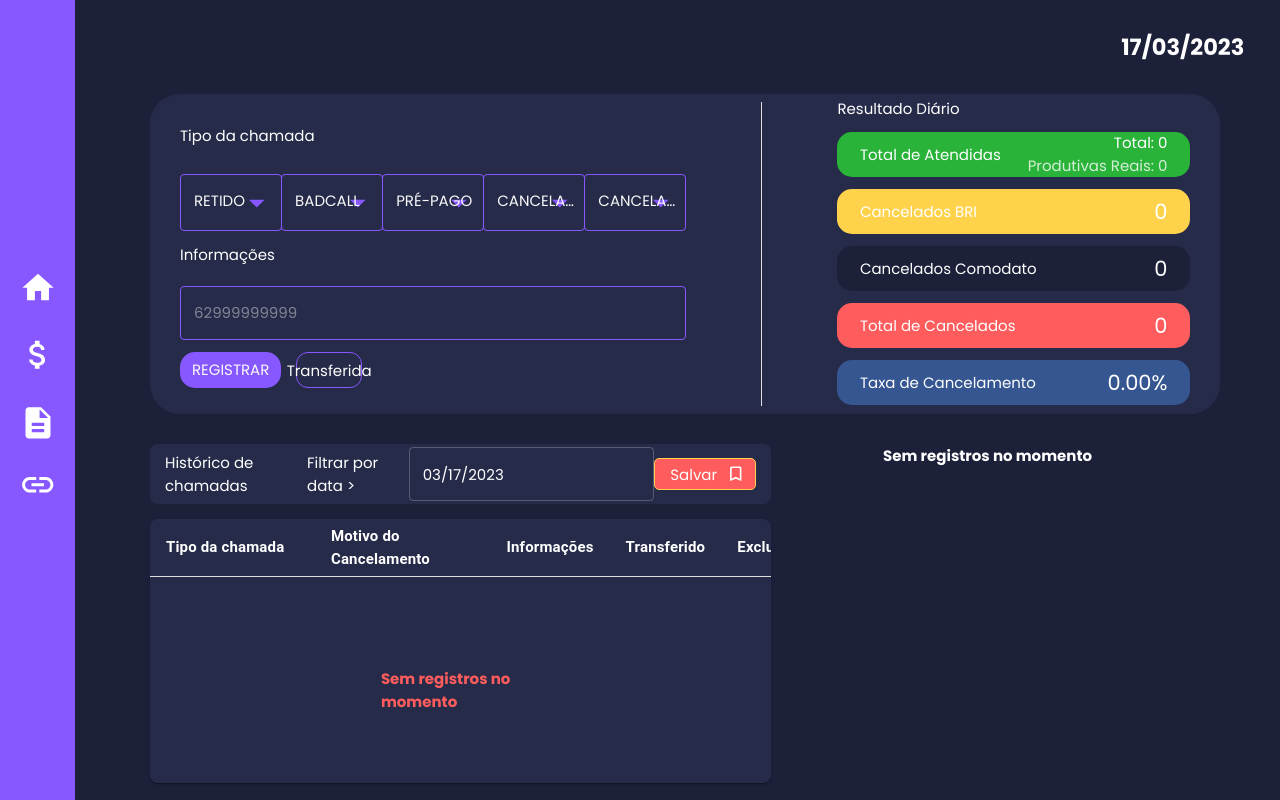
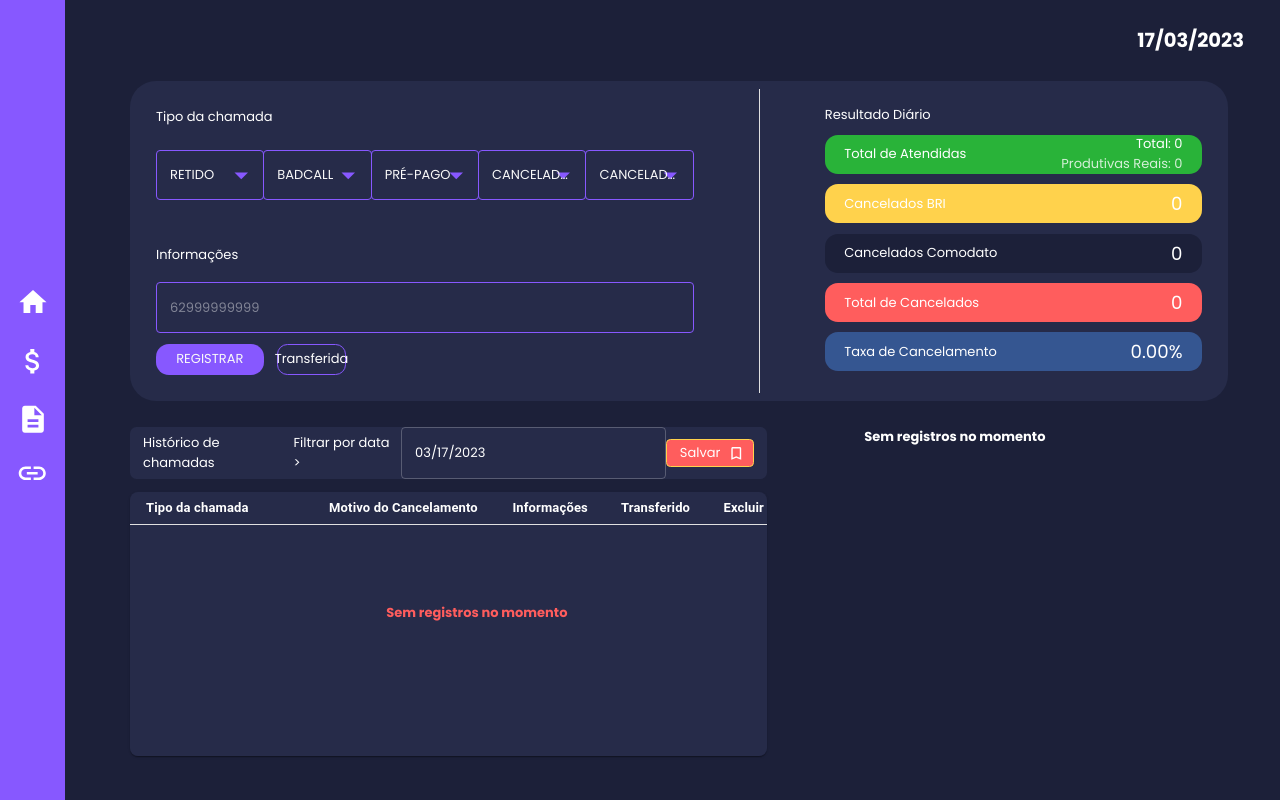
Before and after one commit to joaovsz/callRegister, a React (Vite) app: page / in a window 1280 px wide. Built offline with nearby package versions, Linux system fonts and the light colour scheme.

Commit message:
fixed: FontSize 13px

```diff
--- a/src/components/sass/global.sass
+++ b/src/components/sass/global.sass
@@ -35,7 +35,7 @@
 *
   padding: 0
   margin: 0
-  font-size: 15px
+  font-size: 13px
   box-sizing: border-box
 
   font-family: 'Poppins', sans-serif
```
